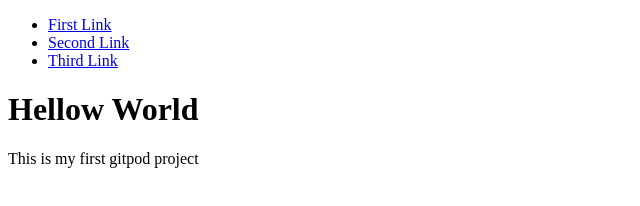
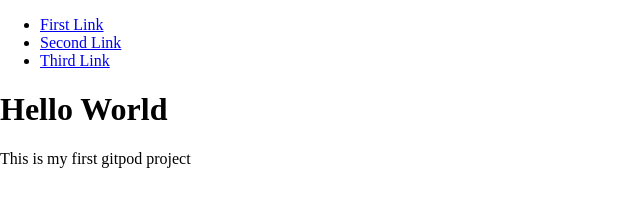
Before and after one commit to ZoranZoroe/code-indtitute-zz, a plain HTML site: page index.html in a window 1280 px wide. Shown: the whole page, without its empty margins (0-640 px from the left). Drawn offline with Linux system fonts and the light colour scheme.

Commit message:
style added

```diff
--- a/assets/css/style.css
+++ b/assets/css/style.css
@@ -0,0 +1,5 @@
+body {
+    margin:0;
+    padding: 0;
+    font-family: 'Times New Roman', Times, serif;
+}
--- a/index.html
+++ b/index.html
@@ -4,6 +4,7 @@
     <meta charset="UTF-8">
     <meta http-equiv="X-UA-Compatible" content="IE=edge">
     <meta name="viewport" content="width=device-width, initial-scale=1.0">
+    <link rel="stylesheet" href="assets/css/style.css">
     <title>Document</title>
 </head>
 <body>
@@ -14,7 +15,7 @@
             <li><a href="#">Third Link</a></li>
         </ul>
     </nav>
-    <h1>Hellow World</h1>
+    <h1>Hello World</h1>
     <p>This is my first gitpod project</p>
 </body>
 </html>
```
